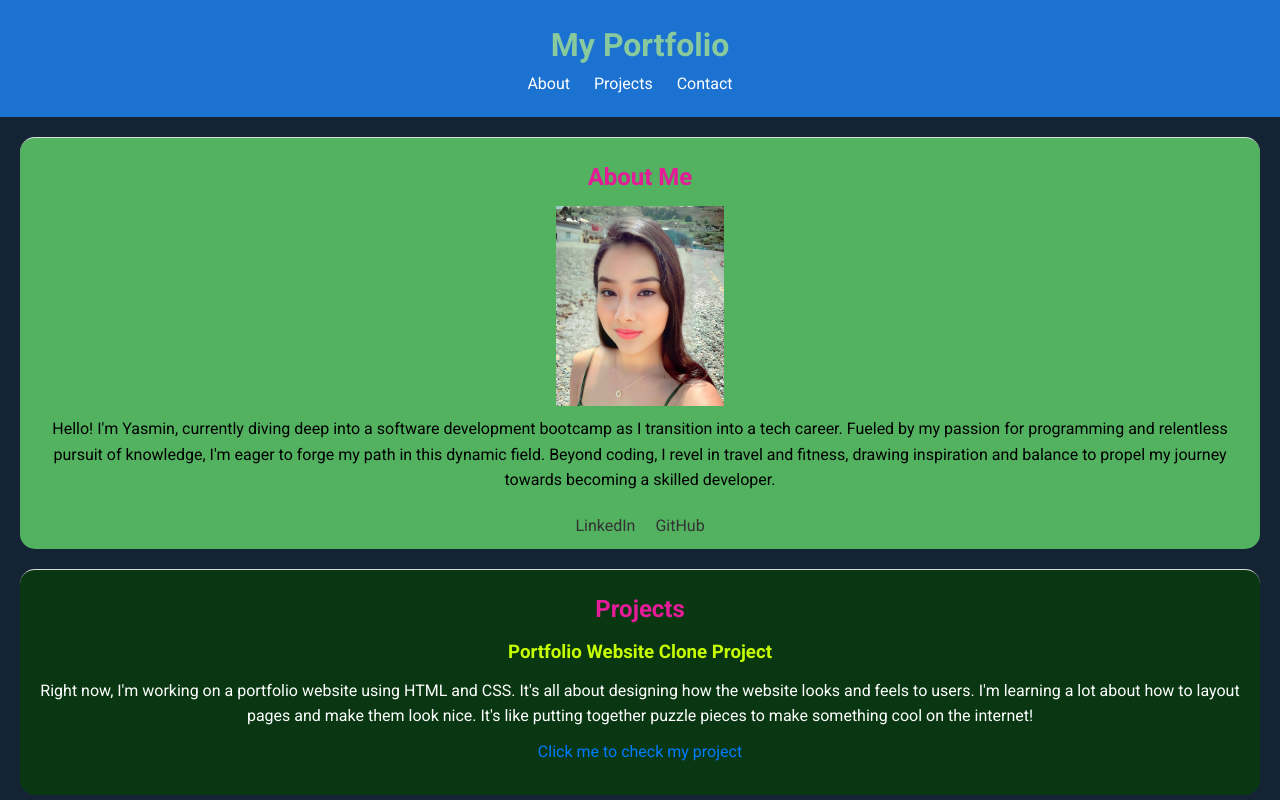
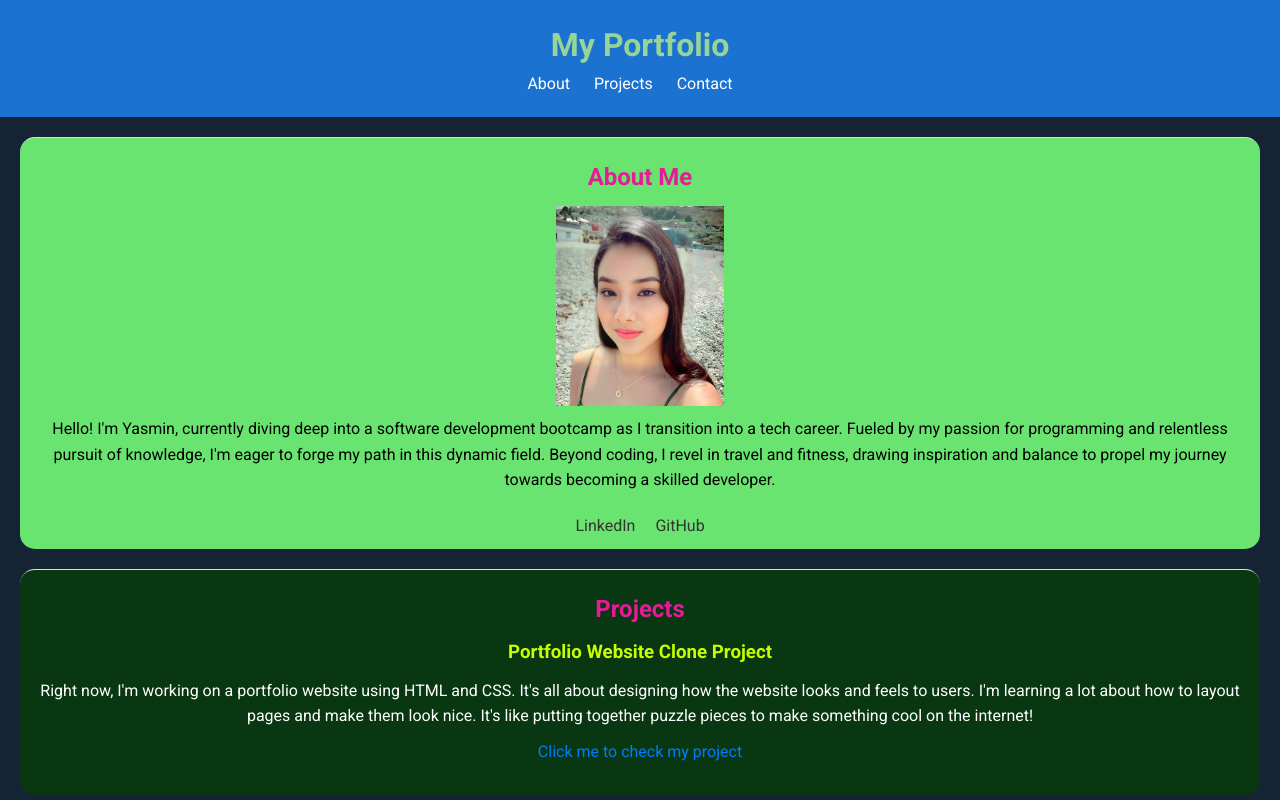
Before and after one commit to syasminire23/Portfolio-Clone-Project, a plain HTML site: page index.html in a window 1280 px wide. Shown: the top 800 px of the page. Drawn offline with Linux system fonts and the light colour scheme.

Commit message:
Update style.css

```diff
--- a/style.css
+++ b/style.css
@@ -63,12 +63,12 @@ section {
 }
 
 h1 {
-    color: #96d497e2; /* Red color for h1 */
+    color: #96d497; /* Green color for h1 */
 }
 
 h2 {
     margin-bottom: 10px;
-    color: #e41c97; /* Green color for h2 */
+    color: #e41c97; /* Red color for h2 */
 }
 
 h3 {
@@ -82,7 +82,7 @@ p {
 /* Specific section styles */
 #about {
     /* Targeting the about section */
-    background-color: #6ae470bd; /* Updated background color for the about section */
+    background-color: #6ae470; /* Updated background color for the about section */
     padding-bottom: 10px; /* Added padding to the bottom */
 }
 
```
